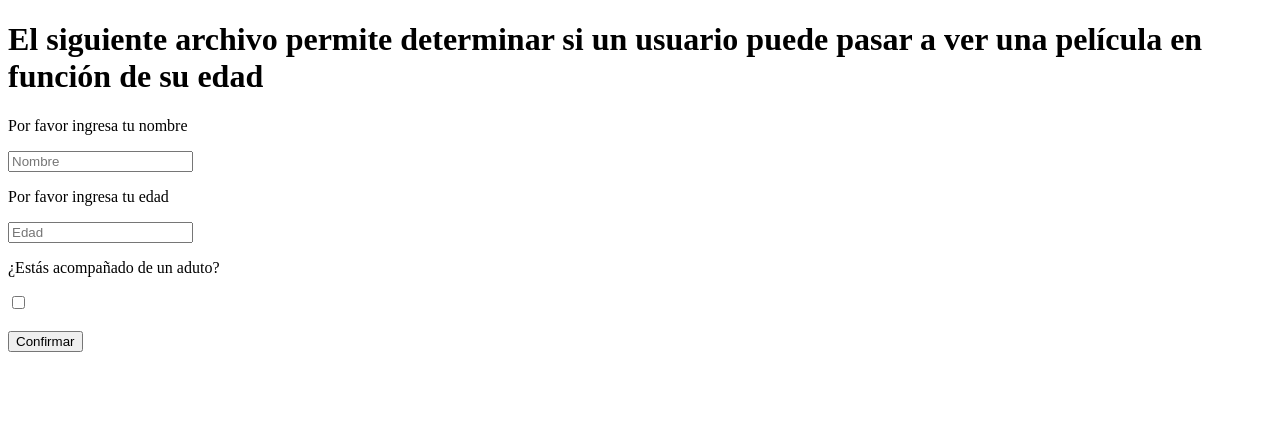
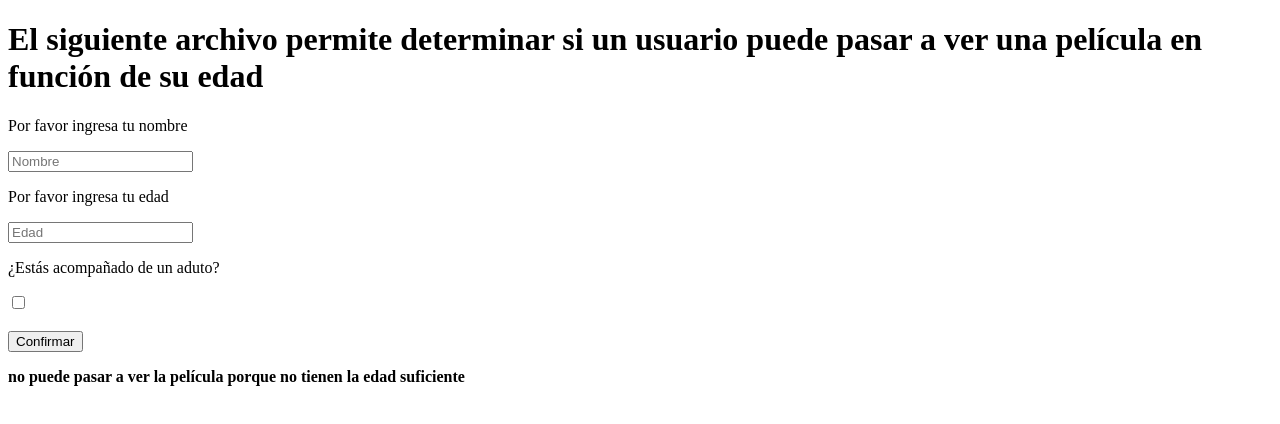
Before and after one commit to hctramprn/fundamentos-js, a plain HTML site: page edadCine/index.html in a window 1280 px wide. Both pictures are taken after a click on the button "Confirmar". Drawn offline with Linux system fonts and the light colour scheme.

Commit message:
Javascript funcional

```diff
--- a/edadCine/edad.js
+++ b/edadCine/edad.js
@@ -0,0 +1,23 @@
+const nombrePelicula = "Django";
+const edadMin = 15;
+
+function comprobarEdad() {
+  let n = document.getElementById("nombre");
+  let e = document.getElementById("edad");
+  let c = document.getElementById("checkbox");
+  let confirmacion = document.getElementById("confirmacion");
+
+  let nombre = n.value;
+  let edad = parseInt(e.value);
+
+  if (edad >= edadMin) {
+    confirmacion.innerHTML = `<strong>${nombre} puede pasar a ver la película</strong>`;
+  }
+  else if (c.checked) {
+    confirmacion.innerHTML = `<strong>Aunque ${nombre} no tiene la edad suficiente, puede pasar a ver la película porque está en compañía de un adulto</strong>`;
+  }
+  else {
+    confirmacion.innerHTML = `<strong>${nombre} no puede pasar a ver la película porque no tienen la edad suficiente</strong>`;
+  }
+
+}
--- a/edadCine/index.html
+++ b/edadCine/index.html
@@ -14,5 +14,7 @@
     <p>¿Estás acompañado de un aduto?</p>
     <input type="checkbox" name="" value="" id="checkbox"> <br> <br>
     <button type="button" name="button" id="confirmar" onclick="comprobarEdad()">Confirmar</button>
+
+    <p id="confirmacion"></p>
   </body>
 </html>
```
